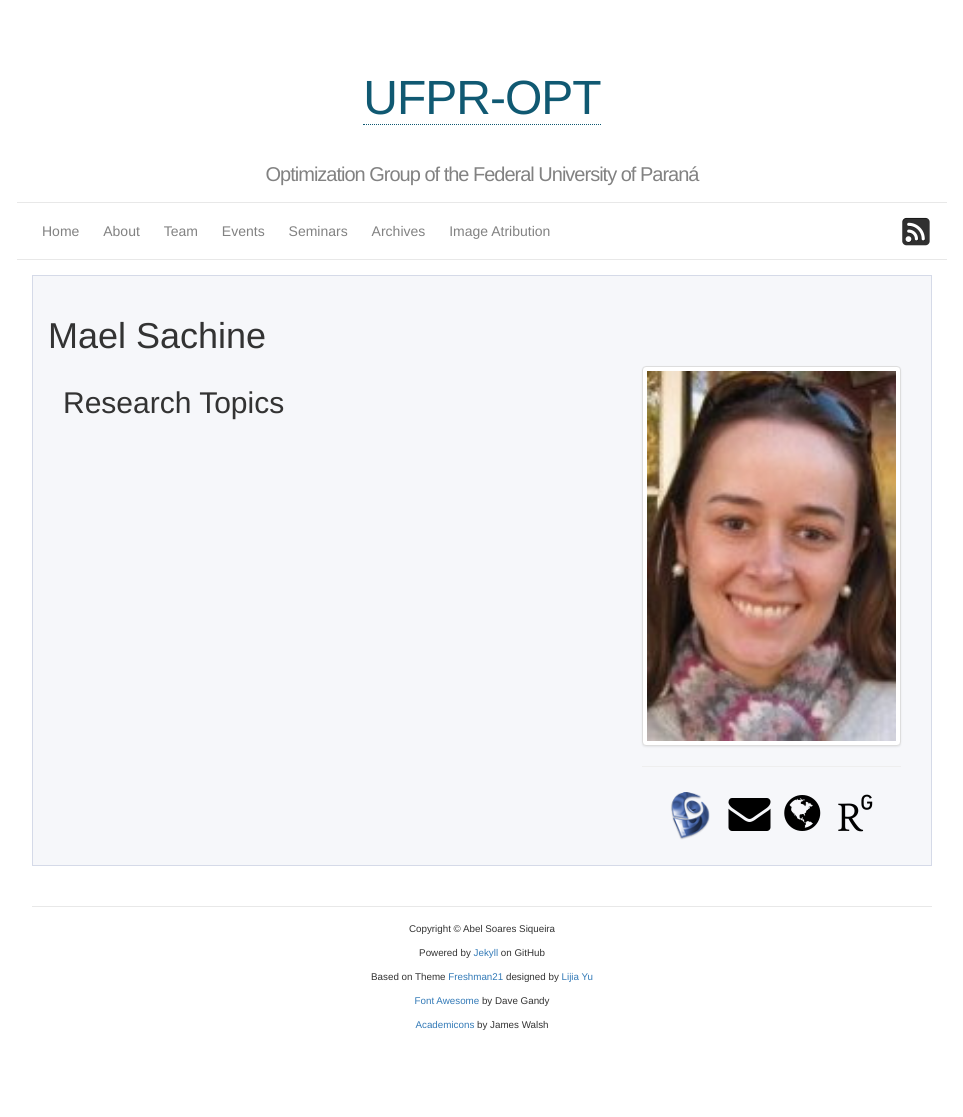
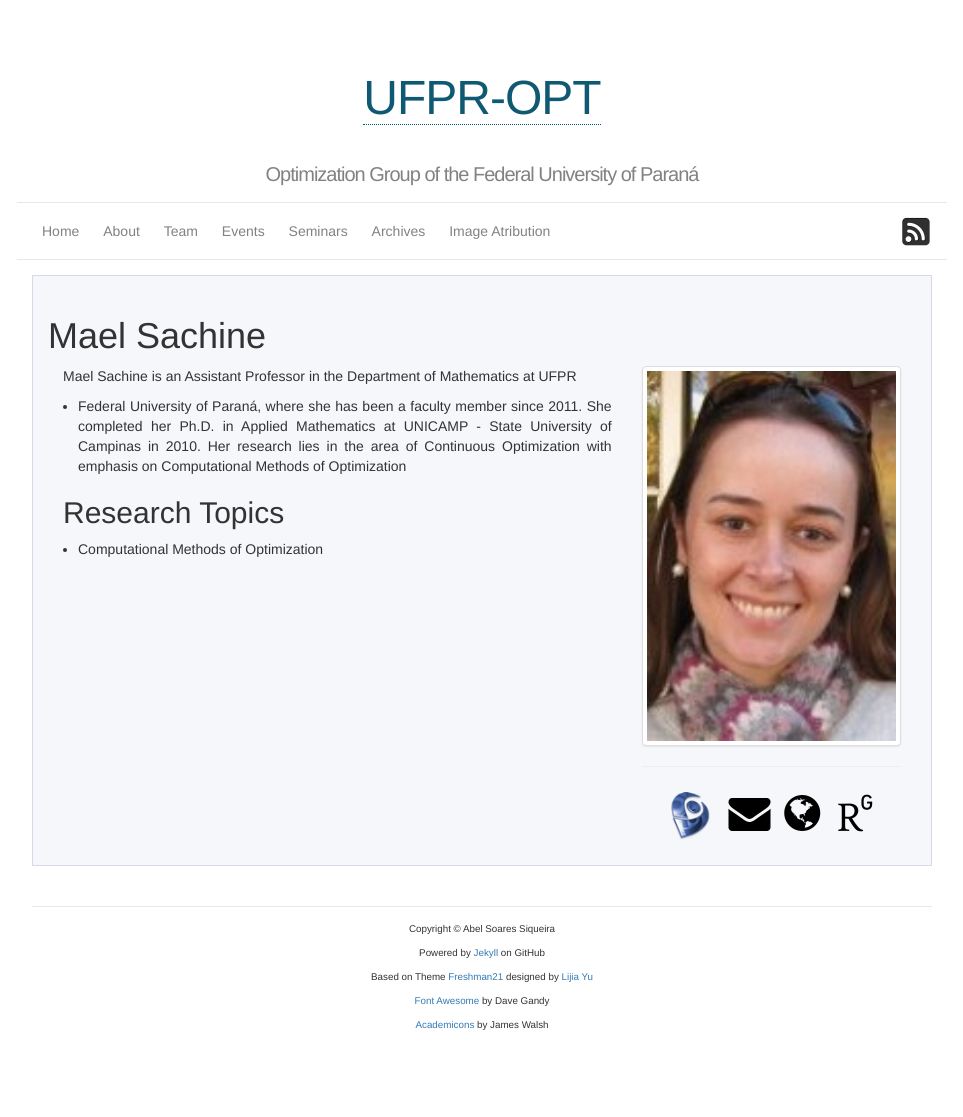
Before and after one commit to ufpr-pde/ufpr-opt.github.io, a Jekyll site: the page built from team/maelsachine.md, in a window 1280 px wide. Shown: the whole page, without its empty margins (158-1121 px from the left). Built offline with Jekyll 4.4.1, drawn with Linux system fonts in a browser that asks for light colours; some web fonts are replaced.

Commit message:
Add Mael's bio

```diff
--- a/_data/team.yml
+++ b/_data/team.yml
@@ -70,6 +70,7 @@
   site: http://people.ufpr.br/~mael/
   email: mael@ufpr.br
   rgate: Mael_Sachine
+  research: ["Computational Methods of Optimization"]
 
 - fullname: Yuan Jinyun
   key: yuanjinyun
--- a/team/maelsachine.md
+++ b/team/maelsachine.md
@@ -2,3 +2,9 @@
 layout: team_member
 key: maelsachine
 ---
+
+Mael Sachine is an Assistant Professor in the Department of Mathematics at UFPR
+- Federal University of Paraná, where she has been a faculty member since 2011.
+She completed her Ph.D. in Applied Mathematics at UNICAMP - State University of
+Campinas in 2010. Her research lies in the area of Continuous Optimization with
+emphasis on Computational Methods of Optimization
```
